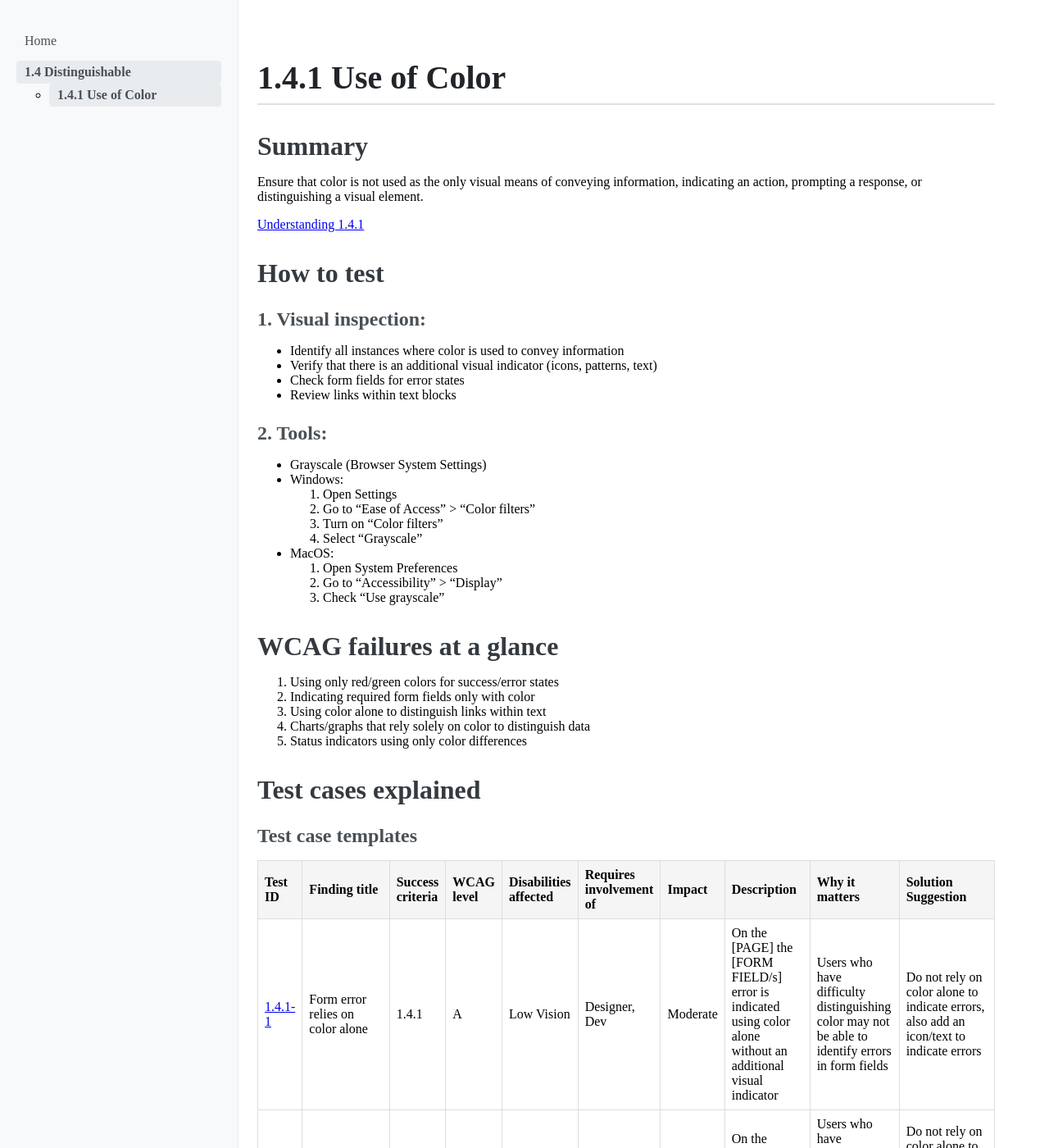
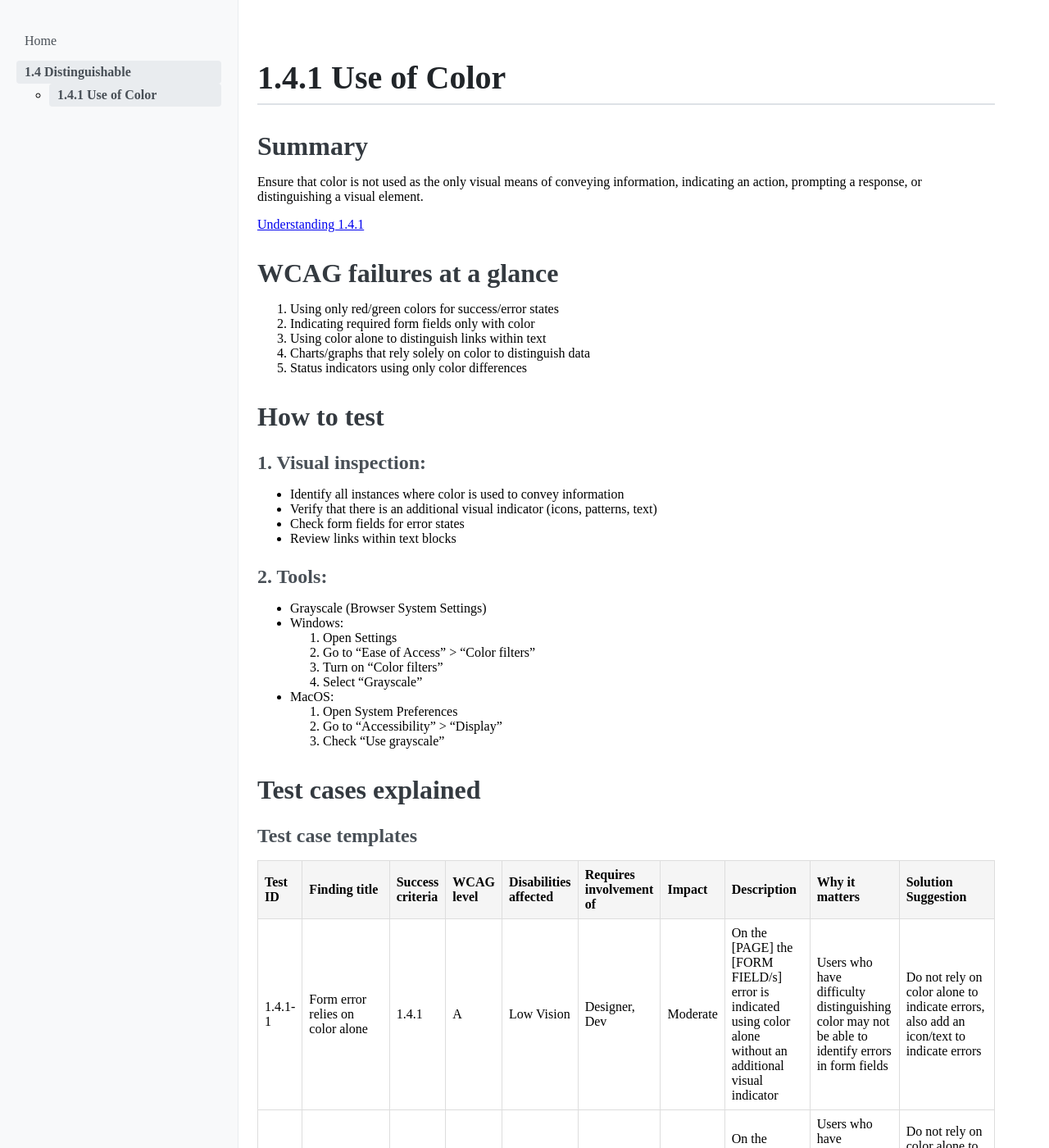
Before and after one commit to CharlieYalf/WCAGPrimer, a Jekyll site: the page built from guidelines/1.4-distinguishable/1.4.1-use-of-color.md, in a window 1280 px wide and 1400 px high. Shown: the whole window at 82% size. Built offline with Jekyll 4.4.1, drawn with Linux system fonts in a browser that asks for light colours; part of the change alters nothing that is shown.

Commit message:
Link removal - reorder

```diff
--- a/guidelines/1.4-distinguishable/1.4.1-use-of-color.md
+++ b/guidelines/1.4-distinguishable/1.4.1-use-of-color.md
@@ -8,6 +8,15 @@ title: 1.4.1 Use of Color
 Ensure that color is not used as the only visual means of conveying information, indicating an action, prompting a response, or distinguishing a visual element.
 
 [Understanding 1.4.1](https://www.w3.org/WAI/WCAG22/Understanding/use-of-color.html)
+
+## WCAG failures at a glance
+
+1. Using only red/green colors for success/error states
+2. Indicating required form fields only with color
+3. Using color alone to distinguish links within text
+4. Charts/graphs that rely solely on color to distinguish data
+5. Status indicators using only color differences
+
 
 ## How to test
 
@@ -29,13 +38,6 @@ Ensure that color is not used as the only visual means of conveying information,
      2. Go to "Accessibility" > "Display"
      3. Check "Use grayscale"
 
-## WCAG failures at a glance
-
-1. Using only red/green colors for success/error states
-2. Indicating required form fields only with color
-3. Using color alone to distinguish links within text
-4. Charts/graphs that rely solely on color to distinguish data
-5. Status indicators using only color differences
 
 
 ## Test cases explained
@@ -43,11 +45,11 @@ Ensure that color is not used as the only visual means of conveying information,
 
 | Test ID | Finding title | Success criteria | WCAG level | Disabilities affected | Requires involvement of | Impact | Description | Why it matters | Solution Suggestion |
 |---------|---------------|------------------|------------|---------------------|------------------------|---------|-------------|----------------|-------------------|
-| [1.4.1-1](#tc1) | Form error relies on color alone | 1.4.1 | A | Low Vision | Designer, Dev | Moderate | On the [PAGE] the [FORM FIELD/s] error is indicated using color alone without an additional visual indicator | Users who have difficulty distinguishing color may not be able to identify errors in form fields | Do not rely on color alone to indicate errors, also add an icon/text to indicate errors |
-| [1.4.1-2](#tc2) | Required form fields rely on color alone | 1.4.1 | A | Low Vision | Designer, Dev | Moderate | On the [PAGE] the required form fields are indicated using color alone | Users who have difficulty distinguishing color may not be able to identify required fields | Do not rely on color alone to indicate required fields, also add an icon/text to indicate required fields |
-| [1.4.1-3](#tc3) | Links in text rely on color alone | 1.4.1 | A | Low Vision | Designer, Dev | Moderate | On the [PAGE] the links are indicated using color alone without an additional visual indicator | Users who have difficulty distinguishing color may not be able to identify links | Do not rely on color alone to indicate links, also add an underline or other non-color indicator to indicate links |
-| [1.4.1-4](#tc4) | Charts/graphs rely on color alone | 1.4.1 | A | Low Vision | Designer, Dev | Moderate | On the [PAGE] the charts/graphs are indicated using color alone without an additional visual indicator | Users who have difficulty distinguishing color may not be able to identify data | Do not rely on color alone to indicate data, use patterns/shapes to distinguish data |
-| [1.4.1-5](#tc5) | Status indicators rely on color alone | 1.4.1 | A | Low Vision | Designer, Dev | Moderate | On the [PAGE] the status indicators are indicated using color alone without an additional visual indicator | Users who have difficulty distinguishing color may not be able to identify status | Do not rely on color alone to indicate status, also add icons/text to indicate status |
+| 1.4.1-1 | Form error relies on color alone | 1.4.1 | A | Low Vision | Designer, Dev | Moderate | On the [PAGE] the [FORM FIELD/s] error is indicated using color alone without an additional visual indicator | Users who have difficulty distinguishing color may not be able to identify errors in form fields | Do not rely on color alone to indicate errors, also add an icon/text to indicate errors |
+| 1.4.1-2 | Required form fields rely on color alone | 1.4.1 | A | Low Vision | Designer, Dev | Moderate | On the [PAGE] the required form fields are indicated using color alone | Users who have difficulty distinguishing color may not be able to identify required fields | Do not rely on color alone to indicate required fields, also add an icon/text to indicate required fields |
+| 1.4.1-3 | Links in text rely on color alone | 1.4.1 | A | Low Vision | Designer, Dev | Moderate | On the [PAGE] the links are indicated using color alone without an additional visual indicator | Users who have difficulty distinguishing color may not be able to identify links | Do not rely on color alone to indicate links, also add an underline or other non-color indicator to indicate links |
+| 1.4.1-4 | Charts/graphs rely on color alone | 1.4.1 | A | Low Vision | Designer, Dev | Moderate | On the [PAGE] the charts/graphs are indicated using color alone without an additional visual indicator | Users who have difficulty distinguishing color may not be able to identify data | Do not rely on color alone to indicate data, use patterns/shapes to distinguish data |
+| 1.4.1-5 | Status indicators rely on color alone | 1.4.1 | A | Low Vision | Designer, Dev | Moderate | On the [PAGE] the status indicators are indicated using color alone without an additional visual indicator | Users who have difficulty distinguishing color may not be able to identify status | Do not rely on color alone to indicate status, also add icons/text to indicate status |
 
 ### 1.4.1-1 Form error states
 Confirm that form errors do not rely on color alone to indicate errors and instead also use an icon/text to indicate errors.
```
